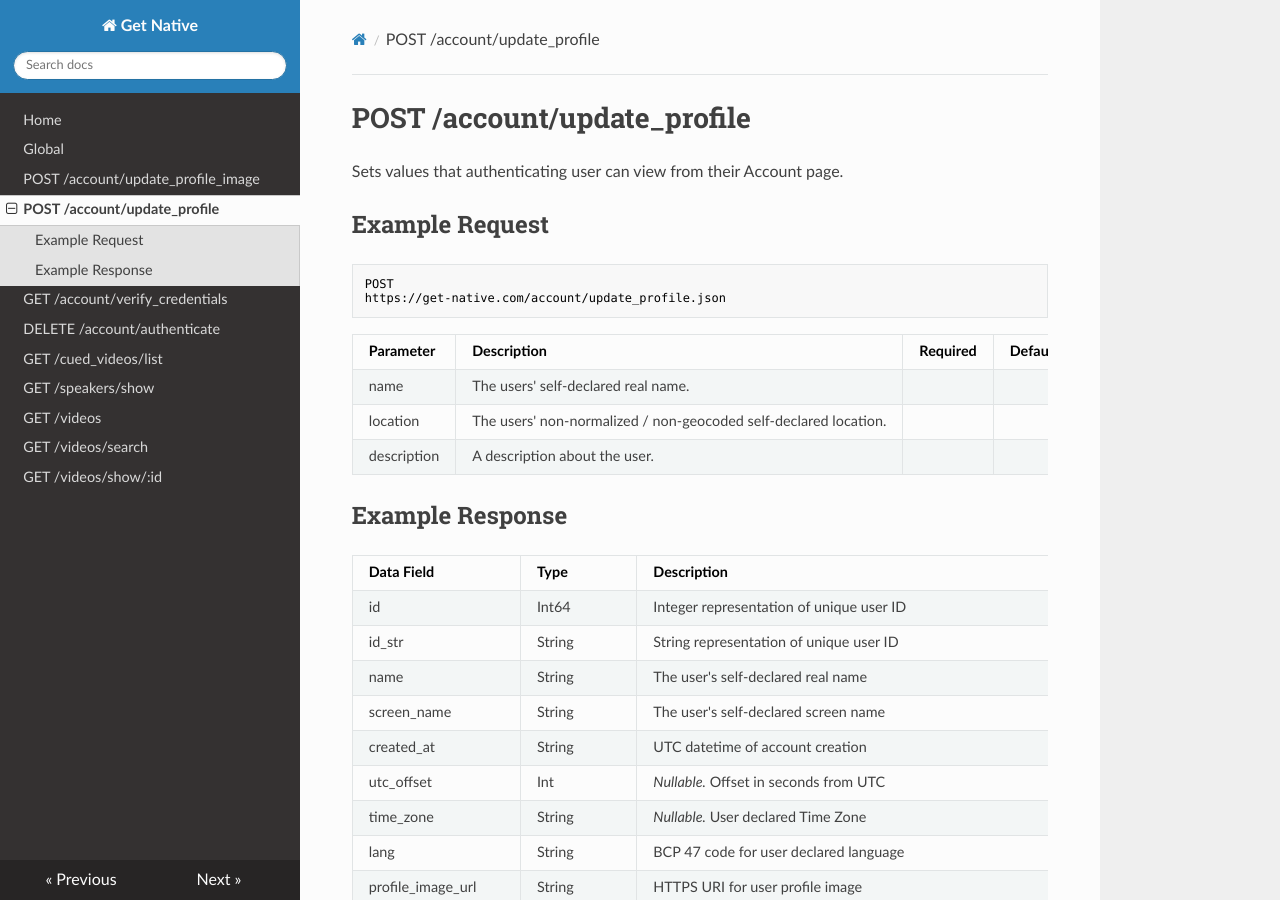
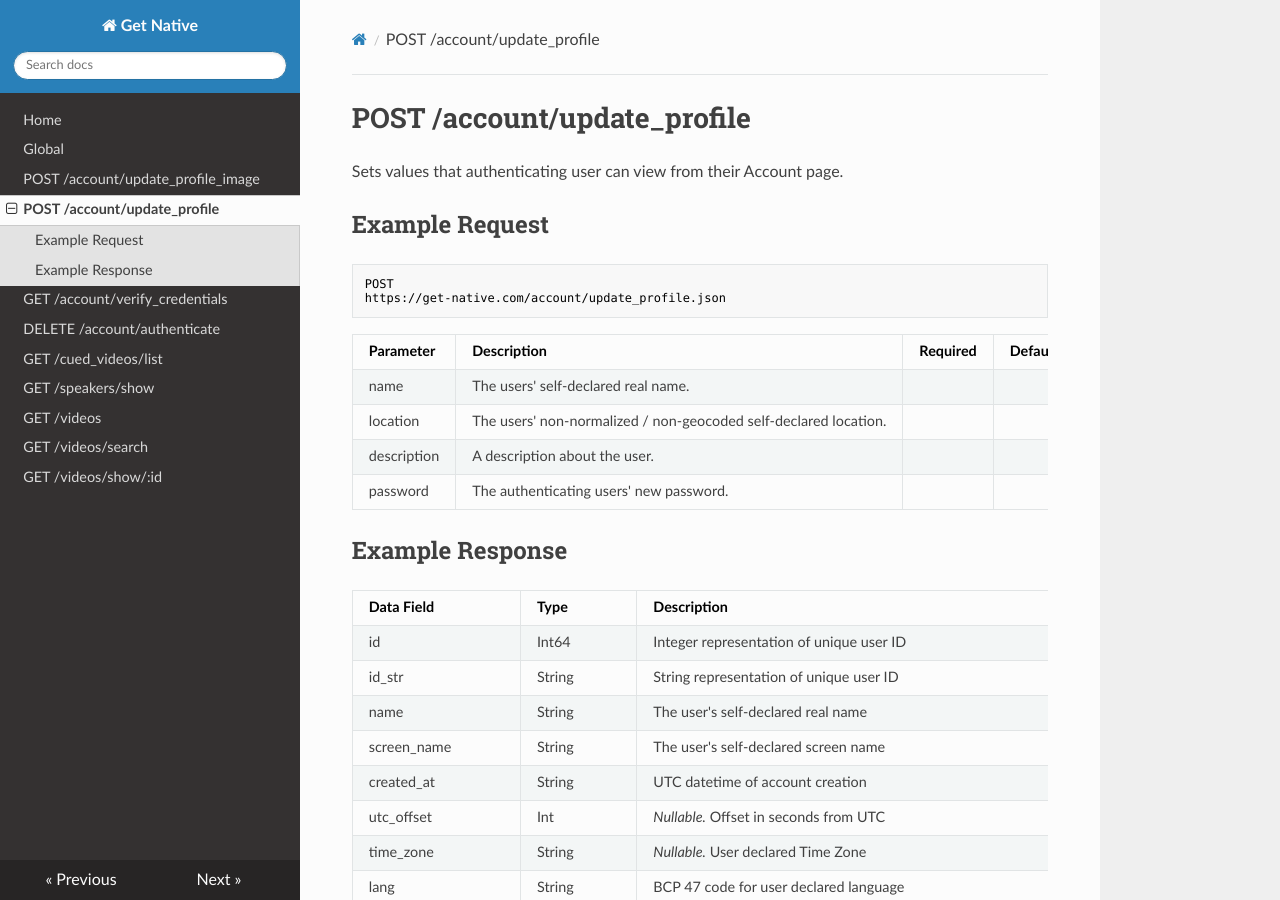
Before and after one commit to hank-ehly/get-native.com, an MkDocs documentation site: the page built from docs/post_account_update_profile.md, in a window 1280 px wide and 900 px high. Built offline with MkDocs 1.6.1, drawn with Linux system fonts in a browser that asks for light colours; nearby versions of some CDN libraries; old or Windows-style settings are respelled for this version of MkDocs.

Commit message:
Add password to the update_profile API

```diff
--- a/docs/post_account_update_profile.md
+++ b/docs/post_account_update_profile.md
@@ -14,6 +14,7 @@ https://get-native.com/account/update_profile.json
 | name        	| The users' self-declared real name.                              	|          	|         	|
 | location    	| The users' non-normalized / non-geocoded self-declared location. 	|          	|         	|
 | description 	| A description about the user.                                    	|          	|         	|
+| password    	| The authenticating users' new password.                          	|          	|         	|
 
 ## Example Response
 
```
